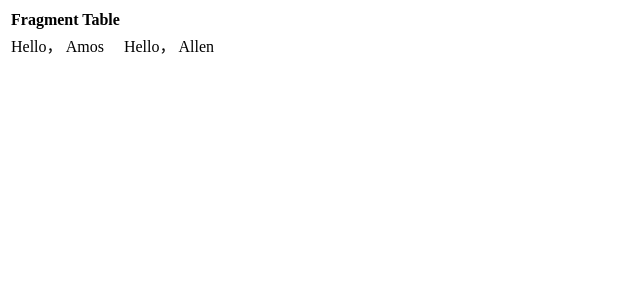
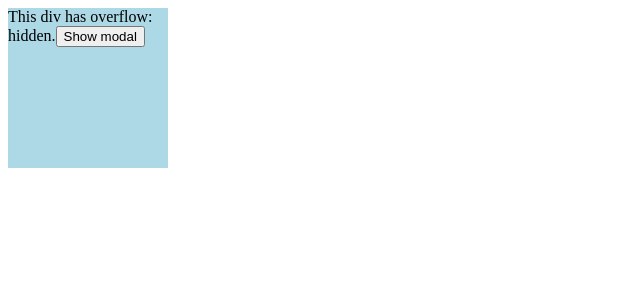
Before and after one commit to amosbaby/react-learning, a React (Create React App) app: page / in a window 1280 px wide. Shown: the top 300 px of the page, without its empty margins (0-640 px from the left). Built offline with nearby package versions, Linux system fonts and the light colour scheme.

Commit message:
add portal

```diff
--- a/public/index.html
+++ b/public/index.html
@@ -29,6 +29,7 @@
   <body>
     <noscript>You need to enable JavaScript to run this app.</noscript>
     <div id="root"></div>
+    <div id="modal"></div>
     <!--
       This HTML file is a template.
       If you open it directly in the browser, you will see an empty page.
--- /dev/null
+++ b/src/index.css
@@ -0,0 +1,23 @@
+#modal {
+  position: relative;
+  z-index: 999;
+}
+
+.portal {
+  height: 10em;
+  width: 10em;
+  background: lightblue;
+  overflow: hidden;
+}
+
+.modal {
+  background-color: rgba(0,0,0,0.5);
+  position: fixed;
+  height: 100%;
+  width: 100%;
+  top: 0;
+  left: 0;
+  display: flex;
+  align-items: center;
+  justify-content: center;
+}
--- a/src/index.js
+++ b/src/index.js
@@ -1,6 +1,7 @@
 
 import ReactDOM from 'react-dom/client';
-import { TestTable } from './fragment/fragment';
+// import { TestTable } from './fragment/fragment';
+import { TestPortal } from './portal/portal';
 // import { TestFancyButton } from './ref/fancy-button';
 // import { MessageList } from './context/context';
 // import { ErrorBoundaryTest } from './error-boundary/error-boundary';
@@ -8,14 +9,15 @@ import { TestTable } from './fragment/fragment';
 // import { Game } from './tic-tac-toe/tic-tac-toe';
 // import { Clock } from './clock/clock';
 // import { ConditionRender } from './condition-render/condition-render';
-
+import './index.css'
 
 // ========================================
 
  const root = ReactDOM.createRoot(document.getElementById("root"));
  const element = (
    <div>
-     {<TestTable></TestTable>}
+     { <TestPortal/> }
+     {/* {<TestTable></TestTable>} */}
      {/* { <TestFancyButton /> } */}
      {/* { <ErrorBoundaryTest />} */}
      {/* {<MessageList /> } */}
--- /dev/null
+++ b/src/portal/portal.js
@@ -0,0 +1,73 @@
+import React from "react";
+import ReactDOM from "react-dom"
+
+const modalElm = document.getElementById('modal')
+
+class Modal extends React.Component{
+  constructor(props){
+    super(props)
+    this.el = document.createElement('div')
+  }
+
+  componentDidMount(){
+    modalElm.appendChild(this.el)
+  }
+
+  componentWillUnmount(){
+    modalElm.removeChild(this.el)
+  }
+  render(){
+    return ReactDOM.createPortal(this.props.children,this.el)
+  }
+}
+
+export class TestPortal extends React.Component{
+  constructor(props){
+    super(props)
+    this.state = {
+      showModal:false
+    }
+    this.handleHide = this.handleHide.bind(this)
+    this.handleShow = this.handleShow.bind(this)
+  }
+
+  handleShow(){
+    this.setState({
+      showModal:true
+    })
+  }
+
+  handleHide(){
+    this.setState({
+      showModal:false
+    })
+  }
+
+   getModal(){
+    return this.state.showModal ? (
+      <Modal>
+        <div className="modal">
+           <div>
+            With a portal, we can render content into a different
+            part of the DOM, as if it were any other React child.
+          </div>
+          This is being rendered inside the #modal-container div.
+          <button onClick={this.handleHide}>Hide modal</button>
+        </div>
+      </Modal>
+    ) : null
+  }
+
+  render(){
+    const modal = this.getModal()
+
+    return (
+      <div className="portal">
+          This div has overflow: hidden.
+        <button onClick={this.handleShow}>Show modal</button>
+        {modal}
+      </div>
+    )
+  }
+
+}
```
